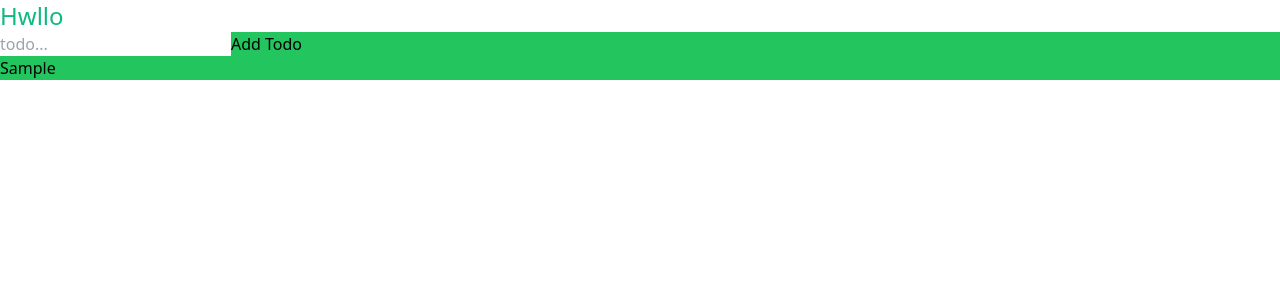
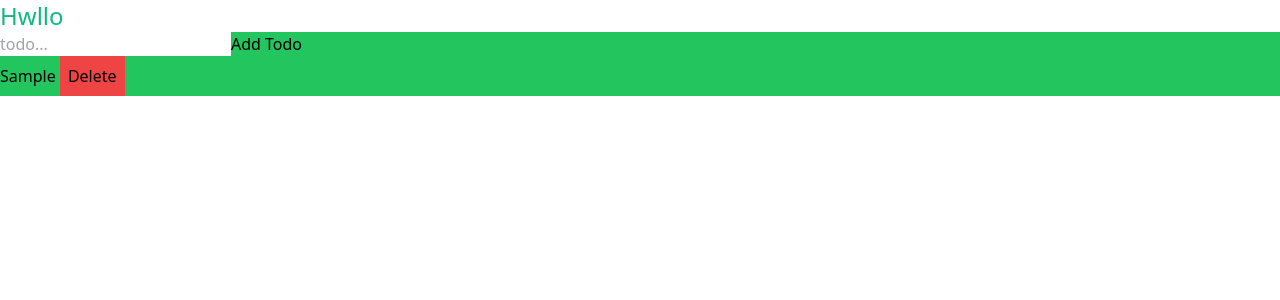
Before and after one commit to SamanKeighobadi/todo-list-nextjs, a Next.js app: page / in a window 1280 px wide. Both pictures are taken after typing "Sample" into the empty fields and a click on the button "Add Todo". Shown: the top 300 px of the page. Built offline with nearby package versions, Linux system fonts and the light colour scheme.

Commit message:
feat: delete todo
find and delete todos by id

```diff
--- a/components/TodoList.jsx
+++ b/components/TodoList.jsx
@@ -1,23 +1,29 @@
-import React from 'react';
+import React from "react";
 
-const Todolist = ({todos}) => {
+const Todolist = ({ todos, deleteTodo }) => {
   return (
     <div>
-            {todos.length <0 ? (
-                <div>
-                    no any todo
-                </div>
-            ): todos.map((todo,index) => (
+      {todos.length < 0 ? (
+        <div>no any todo</div>
+      ) : (
+        todos.map((todo, index) => (
           <div key={index}>
             <ul>
               <li>
-                            {todo.text}
+                {todo.text}{" "}
+                <button
+                  className="bg-red-500 p-2"
+                  onClick={() => deleteTodo(todo.id)}
+                >
+                  Delete
+                </button>
               </li>
             </ul>
           </div>
-            ))}
+        ))
+      )}
     </div>
   );
-}
+};
 
 export default Todolist;
--- a/components/Todos.jsx
+++ b/components/Todos.jsx
@@ -12,6 +12,12 @@ const Todos = () => {
     },500)
   };
 
+  const handleDeleteTodo = (id) =>{
+    const allTodos = [...todos]
+    const filteredTodo = allTodos.filter(todo => todo.id !==id)
+    setTodos(filteredTodo)
+  }
+
   return (
     <div className="bg-green-500">
       <input
@@ -23,7 +29,7 @@ const Todos = () => {
       <button onClick={handleAddTodo}>
           Add Todo
       </button>
-      <Todolist todos={todos} />
+      <Todolist todos={todos} deleteTodo={handleDeleteTodo} />
     </div>
   );
 };
```
Lines whose indentation alone changed are shown as unchanged.
